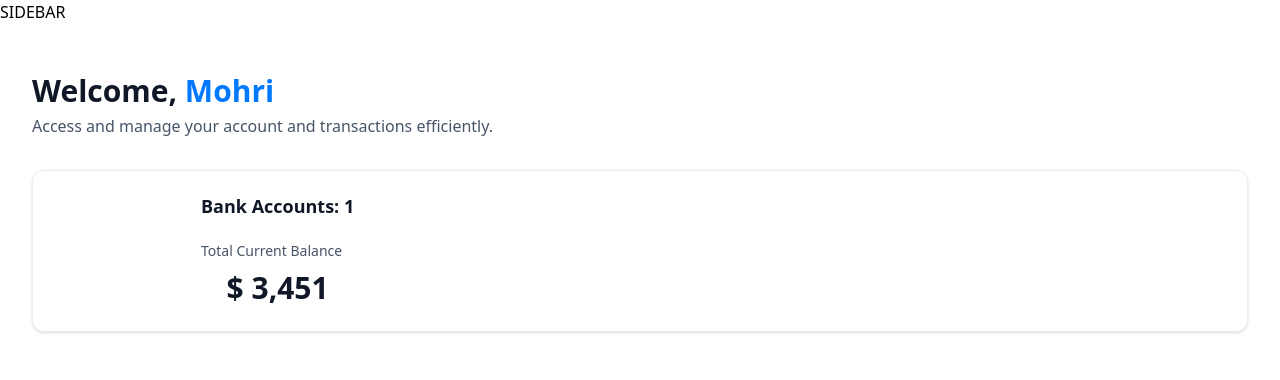
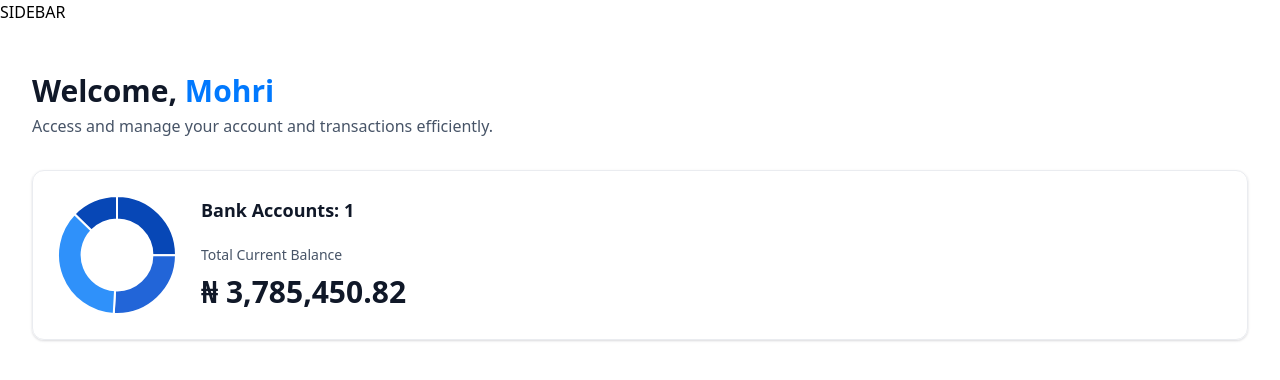
Before and after one commit to SamMuaks2/mohri-bank, a Next.js app: page / in a window 1280 px wide. Shown: the top 380 px of the page. Built offline with nearby package versions, Linux system fonts and the light colour scheme.

Commit message:
Add Doughnut chart

```diff
--- a/package.json
+++ b/package.json
@@ -10,12 +10,14 @@
   },
   "dependencies": {
     "@radix-ui/react-slot": "^1.1.2",
+    "chart.js": "^4.4.8",
     "class-variance-authority": "^0.7.1",
     "clsx": "^2.1.1",
     "lucide-react": "^0.477.0",
-    "next": "15.1.6",
+    "next": "^15.2.2",
     "query-string": "^9.1.1",
     "react": "^19.0.0",
+    "react-chartjs-2": "^5.3.0",
     "react-countup": "^6.5.3",
     "react-dom": "^19.0.0",
     "tailwind-merge": "^3.0.2",
--- a/src/app/(root)/page.tsx
+++ b/src/app/(root)/page.tsx
@@ -20,7 +20,7 @@
           <TotalBalanceBox
             accounts = {[]}
             totalBanks = {1}
-            totalCurrentBalance ={3450.82}
+            totalCurrentBalance ={3785450.82}
           />
         </header>
       </div>
--- a/src/components/AnimatedCounter.tsx
+++ b/src/components/AnimatedCounter.tsx
@@ -1,10 +1,18 @@
+'use client'
 import React from 'react'
 import CountUp from 'react-countup'
 
 const AnimatedCounter = ({ amount }: { amount: number }) => {
   return (
-    <div>
-      $ <CountUp end = {amount} />
+    <div className='w-full'>
+        <CountUp
+            // className='w-full'
+            duration={2.75}
+            decimals={2}
+            decimal='.'
+            prefix='₦ '
+            end = { amount}
+       />
     </div>
   )
 }
--- /dev/null
+++ b/src/components/DoughnutChart.tsx
@@ -0,0 +1,35 @@
+'use client'
+import React from 'react'
+import { Chart } from 'react-chartjs-2';
+import { Chart as ChartJS, ArcElement, Tooltip, Legend, LineController, LineElement, PointElement, LinearScale, Title } from 'chart.js';
+
+ChartJS.register(ArcElement, Tooltip, Legend, LineController, LineElement, PointElement, LinearScale, Title);
+
+
+const DoughnutChart = ({ accounts }: DoughnutChartProps) => {
+    const data = {
+        datasets: [
+            {
+                label: 'Banks',
+                data: [950128, 976000, 1375025, 484297.82],
+                backgroundColor: ['#0747b6', '#2265d8', '#2f91fa']
+            }
+        ],
+
+        labels: ['Bank 1', 'Bank 2', 'Bank 3', 'Bank 4']
+    }
+  return <Chart
+            type='doughnut'
+            data={data}
+            options={{
+                cutout: '60%',
+                plugins: {
+                    legend: {
+                        display: false
+                    }
+                }
+            }}
+        />
+}
+
+export default DoughnutChart
--- a/src/components/TotalBalanceBox.tsx
+++ b/src/components/TotalBalanceBox.tsx
@@ -1,5 +1,7 @@
+// 'use client'
 import React from 'react'
 import AnimatedCounter from './AnimatedCounter'
+import DoughnutChart from './DoughnutChart'
 
 const TotalBalanceBox = ({
     accounts = [], totalBanks, totalCurrentBalance
@@ -7,7 +9,7 @@
   return (
     <section className="total-balance">
         <div className="total-balance-chart">
-            {/* Doughnut Chart*/}
+            <DoughnutChart accounts={accounts} />
         </div>
 
         <div className="flex flex-col gap-6">
@@ -20,9 +22,9 @@
                     Total Current Balance
                 </p>
 
-                <p className="total-balance-amount flex-center gap-2">
+                <div className="total-balance-amount flex-center gap-2">
                     <AnimatedCounter amount = {totalCurrentBalance} />
-                </p>
+                </div>
             </div>
         </div>
     </section>
```
Also changed, not shown: 1 other file (tests, documents, lock files or other folders).
